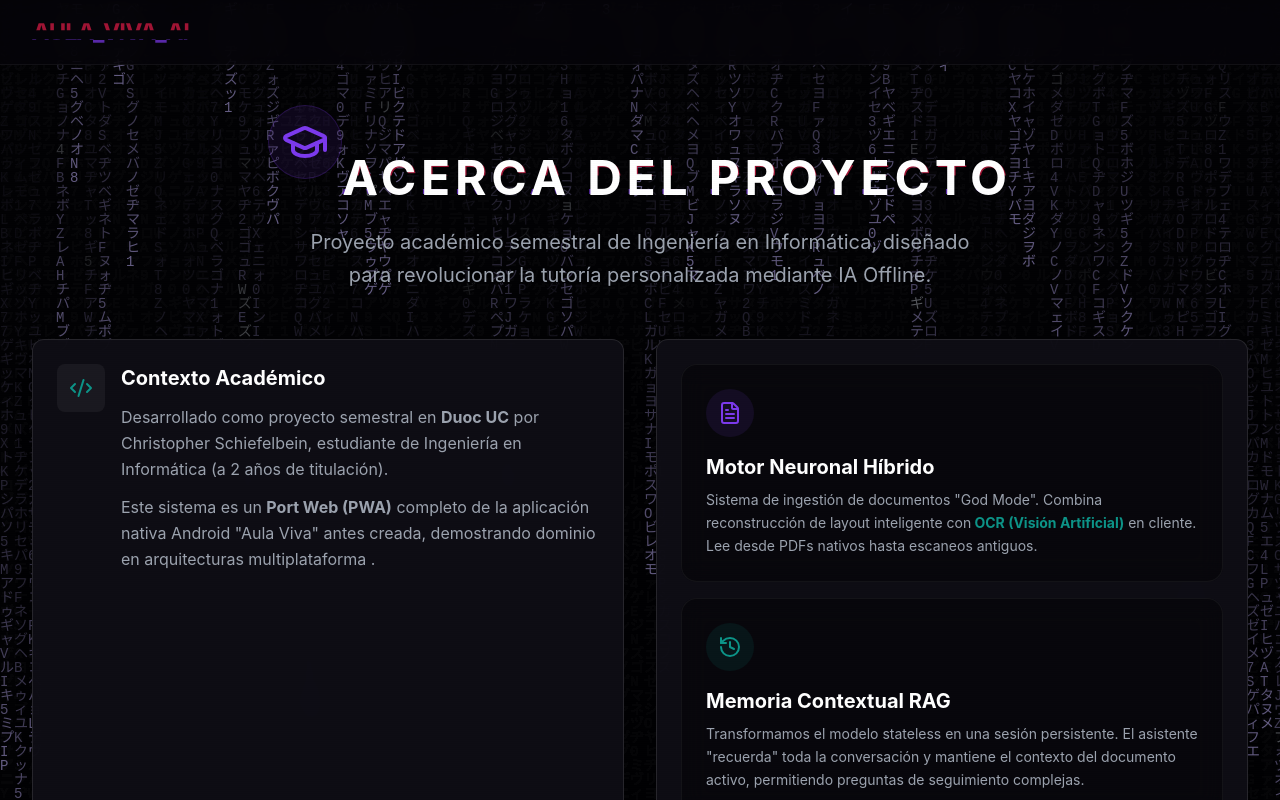
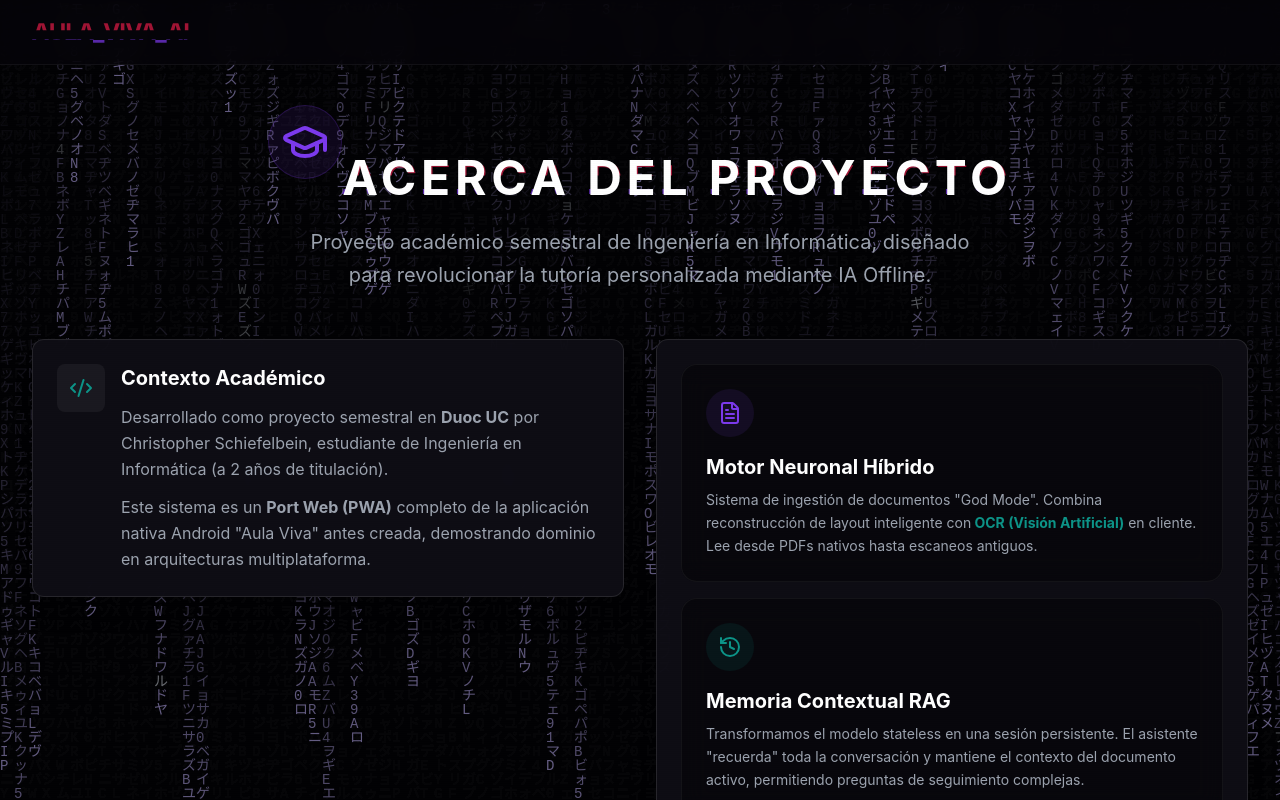
Before and after one commit to Christopher-Sch-dev/AulaVivaa, a React (Vite) app in the folder pwa/: page /about in a window 1280 px wide. Shown: the top 800 px of the page. Built offline with nearby package versions, Linux system fonts and the light colour scheme.

Commit message:
Fix typo and adjust grid alignment on AboutPage
Removed an extra space in the 'multiplataforma' sentence and added 'items-start' to the grid container for improved alignment of info cards.

```diff
--- a/pwa/src/pages/AboutPage.tsx
+++ b/pwa/src/pages/AboutPage.tsx
@@ -18,7 +18,7 @@
             </div>
 
             {/* Main Info Cards */}
-            <div className="grid grid-cols-1 md:grid-cols-2 gap-8">
+            <div className="grid grid-cols-1 md:grid-cols-2 gap-8 items-start">
 
                 {/* Contexto */}
                 <Card className="hover:border-primary/50 transition-colors">
@@ -32,7 +32,7 @@
                                 Desarrollado como proyecto semestral en <strong>Duoc UC</strong> por Christopher Schiefelbein, estudiante de Ingeniería en Informática (a 2 años de titulación).
                             </p>
                             <p className="text-gray-400 leading-relaxed">
-                                Este sistema es un <strong>Port Web (PWA)</strong> completo de la aplicación nativa Android "Aula Viva" antes creada, demostrando dominio en arquitecturas multiplataforma .
+                                Este sistema es un <strong>Port Web (PWA)</strong> completo de la aplicación nativa Android "Aula Viva" antes creada, demostrando dominio en arquitecturas multiplataforma.
                             </p>
                         </div>
                     </div>
```
